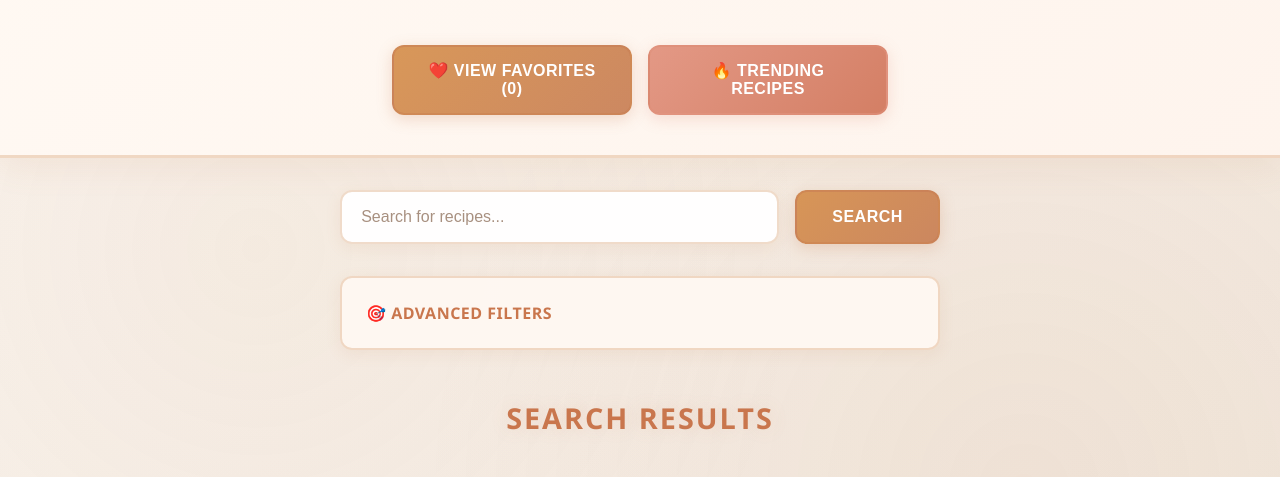
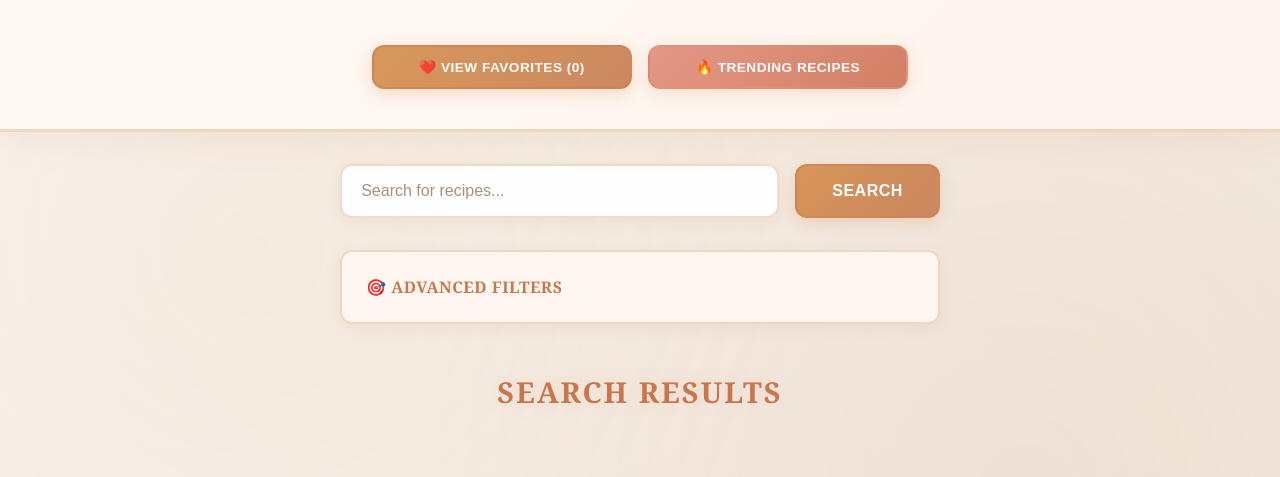
Before and after one commit to Jazzmine-Flora/recipe-finder, a website built with Vite: page index.html in a window 1280 px wide. Shown: the part 151-628 px from the top of the page. Built offline with nearby package versions, Linux system fonts and the light colour scheme; some packages are replaced by stand-ins of ours; no server answers.

Commit message:
Update: warm serif font (Georgia) and optimized button sizing

```diff
--- a/src/style.css
+++ b/src/style.css
@@ -10,7 +10,7 @@ html {
 }
 
 body {
-    font-family: 'Segoe UI', 'Trebuchet MS', sans-serif;
+    font-family: 'Georgia', 'Garamond', serif;
     background: linear-gradient(135deg, #faf5f0 0%, #f5ede4 50%, #f0e6db 100%);
     min-height: 100vh;
     color: #5a4a42;
@@ -193,9 +193,9 @@ body.dark-mode .theme-toggle:hover {
 
 .view-favorites-btn {
     margin-top: 1.5rem;
-    padding: 0.9rem 1.8rem;
-    font-size: 1rem;
-    width: 240px;
+    padding: 0.75rem 1.2rem;
+    font-size: 0.85rem;
+    width: 260px;
     text-align: center;
     background: linear-gradient(135deg, rgba(212, 140, 72, 0.9), rgba(199, 124, 81, 0.9));
     color: #fff;
@@ -225,9 +225,9 @@ body.dark-mode .theme-toggle:hover {
 
 .view-trending-btn {
     margin-top: 1.5rem;
-    padding: 0.9rem 1.8rem;
-    font-size: 1rem;
-    width: 240px;
+    padding: 0.75rem 1.2rem;
+    font-size: 0.85rem;
+    width: 260px;
     text-align: center;
     background: linear-gradient(135deg, rgba(224, 142, 121, 0.9), rgba(207, 114, 85, 0.9));
     color: #fff;
```
